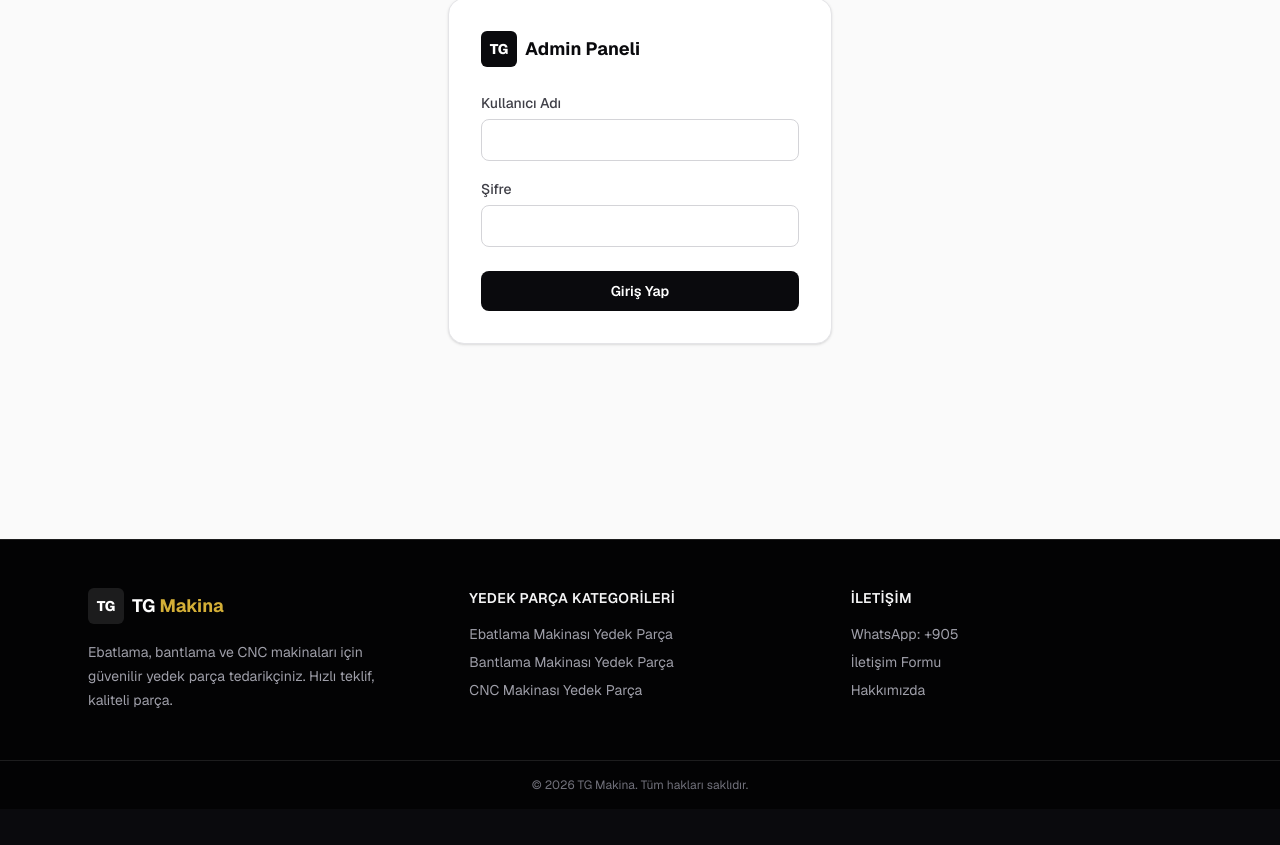
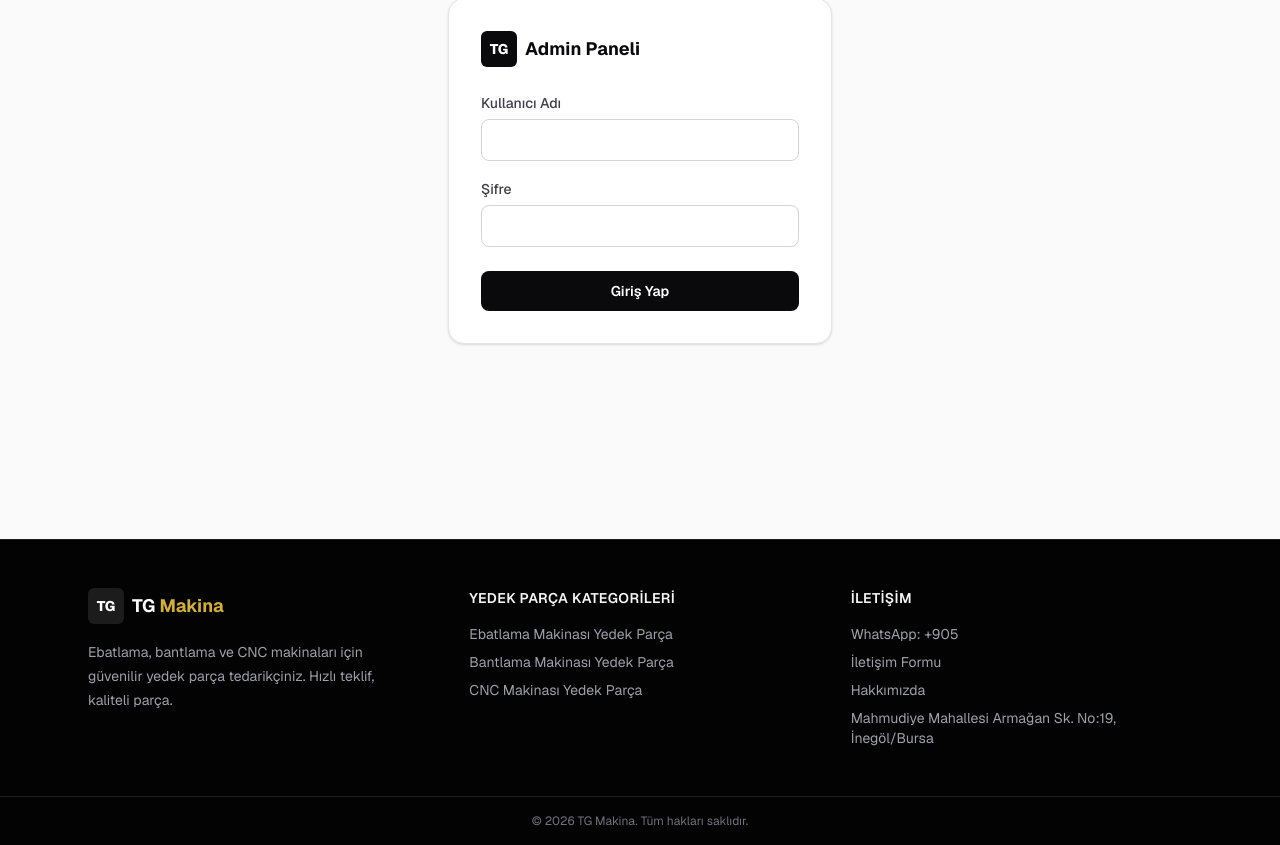
Before and after one commit to TGMAKINA/First, a Next.js app: page /admin/login in a window 1280 px wide. Shown: the part 262-1107 px from the top of the page. Before the commit the page ends 1071 px from the top, so only its background shows below. Built offline with nearby package versions, Linux system fonts and the light colour scheme; no server answers.

Commit message:
Add real business address across site
Integrates the physical address into the contact page (with a Google Maps
embed and directions link), footer, and Organization structured data.

```diff
--- a/src/app/iletisim/page.tsx
+++ b/src/app/iletisim/page.tsx
@@ -1,5 +1,6 @@
 import type { Metadata } from "next";
 import { buildWhatsAppUrl } from "@/lib/whatsapp";
+import { BUSINESS_ADDRESS, GOOGLE_MAPS_URL } from "@/lib/address";
 
 export const metadata: Metadata = {
   title: "İletişim",
@@ -35,9 +36,9 @@ const CONTACT_ITEMS = [
   },
   {
     label: "Adres",
-    value: "Organize Sanayi Bölgesi, Türkiye",
-    href: undefined,
-    external: false,
+    value: BUSINESS_ADDRESS.line,
+    href: GOOGLE_MAPS_URL,
+    external: true,
   },
 ];
 
@@ -106,6 +107,18 @@ export default function ContactPage() {
         >
           WhatsApp Üzerinden Yaz
         </a>
+
+        <div className="mt-10 overflow-hidden rounded-xl border border-hairline">
+          <iframe
+            title="TG Makina Konum"
+            src={`https://www.google.com/maps?q=${encodeURIComponent(BUSINESS_ADDRESS.line)}&output=embed`}
+            width="100%"
+            height="360"
+            style={{ border: 0 }}
+            loading="lazy"
+            referrerPolicy="no-referrer-when-downgrade"
+          />
+        </div>
       </div>
     </div>
   );
--- a/src/app/layout.tsx
+++ b/src/app/layout.tsx
@@ -3,6 +3,7 @@ import { Geist, Geist_Mono } from "next/font/google";
 import { Toaster } from "sonner";
 import { SiteHeader } from "@/components/layout/site-header";
 import { SiteFooter } from "@/components/layout/site-footer";
+import { BUSINESS_ADDRESS } from "@/lib/address";
 import "./globals.css";
 
 const geistSans = Geist({
@@ -64,8 +65,10 @@ const organizationJsonLd = {
   description: DEFAULT_DESCRIPTION,
   address: {
     "@type": "PostalAddress",
-    addressLocality: "Organize Sanayi Bölgesi",
-    addressCountry: "TR",
+    streetAddress: BUSINESS_ADDRESS.street,
+    addressLocality: BUSINESS_ADDRESS.district,
+    addressRegion: BUSINESS_ADDRESS.region,
+    addressCountry: BUSINESS_ADDRESS.country,
   },
   contactPoint: {
     "@type": "ContactPoint",
--- a/src/components/layout/site-footer.tsx
+++ b/src/components/layout/site-footer.tsx
@@ -1,5 +1,6 @@
 import Link from "next/link";
 import { CATEGORIES } from "@/lib/categories";
+import { BUSINESS_ADDRESS, GOOGLE_MAPS_URL } from "@/lib/address";
 
 const WHATSAPP_NUMBER = process.env.NEXT_PUBLIC_WHATSAPP_NUMBER ?? "905XXXXXXXXX";
 
@@ -71,6 +72,16 @@ export function SiteFooter() {
                 Hakkımızda
               </Link>
             </li>
+            <li>
+              <a
+                href={GOOGLE_MAPS_URL}
+                target="_blank"
+                rel="noopener noreferrer"
+                className="transition-colors hover:text-white"
+              >
+                {BUSINESS_ADDRESS.line}
+              </a>
+            </li>
           </ul>
         </div>
       </div>
--- /dev/null
+++ b/src/lib/address.ts
@@ -0,0 +1,11 @@
+export const BUSINESS_ADDRESS = {
+  line: "Mahmudiye Mahallesi Armağan Sk. No:19, İnegöl/Bursa",
+  street: "Mahmudiye Mahallesi, Armağan Sokak No:19",
+  district: "İnegöl",
+  region: "Bursa",
+  country: "TR",
+} as const;
+
+export const GOOGLE_MAPS_URL =
+  "https://www.google.com/maps/search/?api=1&query=" +
+  encodeURIComponent(BUSINESS_ADDRESS.line);
```
